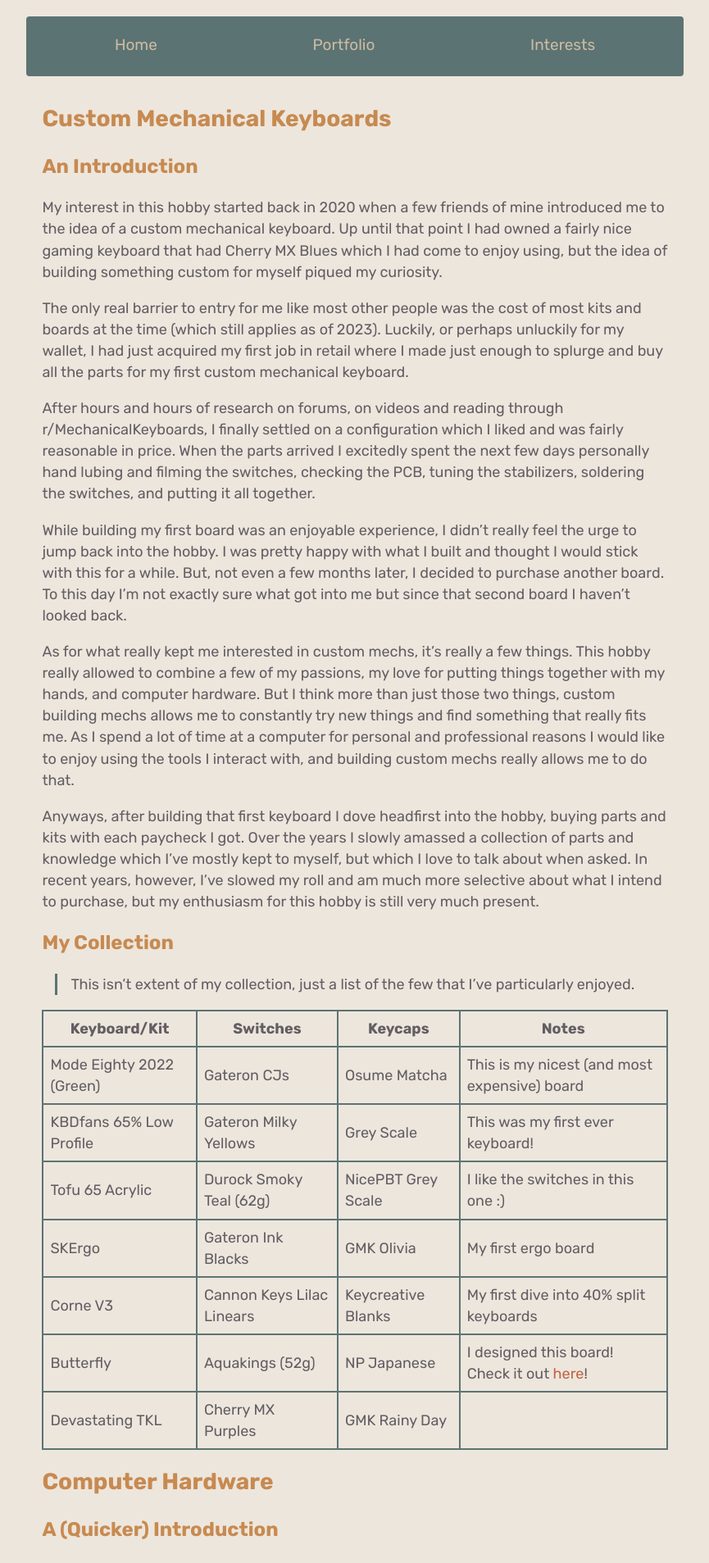
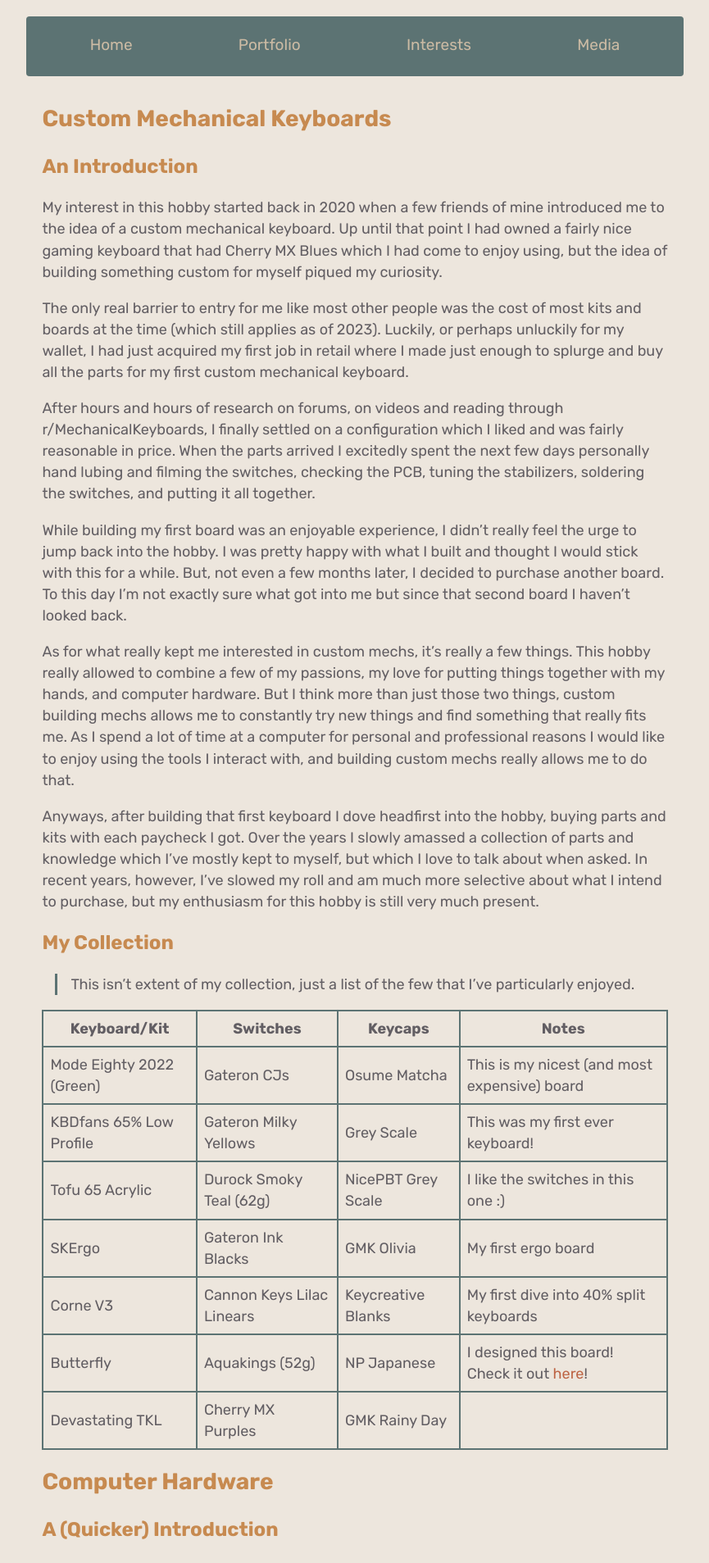
Before and after one commit to aaatipamula/aaatipamula.github.io, a Jekyll site: the page built from interests/computers.md, in a window 1280 px wide. Shown: the top 1907 px of the page at 82% size, without its empty margins (207-1072 px from the left). Built offline with Jekyll 4.4.1, drawn with Linux system fonts in a browser that asks for light colours; nearby versions of some CDN libraries; some of the changed text lies outside the part shown.

```diff
--- a/_data/nav.yml
+++ b/_data/nav.yml
@@ -2,3 +2,5 @@
   link: /portfolio
 - name: Interests
   link: /interests
+- name: Media
+  link: /interests/media
--- a/_sass/main.scss
+++ b/_sass/main.scss
@@ -22,7 +22,7 @@ body {
 a {
   color: $link;
   text-decoration: none;
-  transition: .25s ease-in-out;
+  transition: .23s ease-in-out;
 }
 
 // hyperlink hover
--- a/assets/js/main.js
+++ b/assets/js/main.js
@@ -164,7 +164,7 @@ async function spotifyFrames(addBeforeID) {
 
 function highlightNav() {
   for (const child of document.querySelector("nav").children) {
-    let basepath = window.location.pathname.split("/")[1];
+    let basepath = window.location.pathname.split("/").at(-1);
     child.classList.toggle("onpage", child.id === basepath);
   }
 }
```
Also changed, not shown: interests/computers.md (+1 -1 lines). Lines whose indentation alone changed are shown as unchanged.
